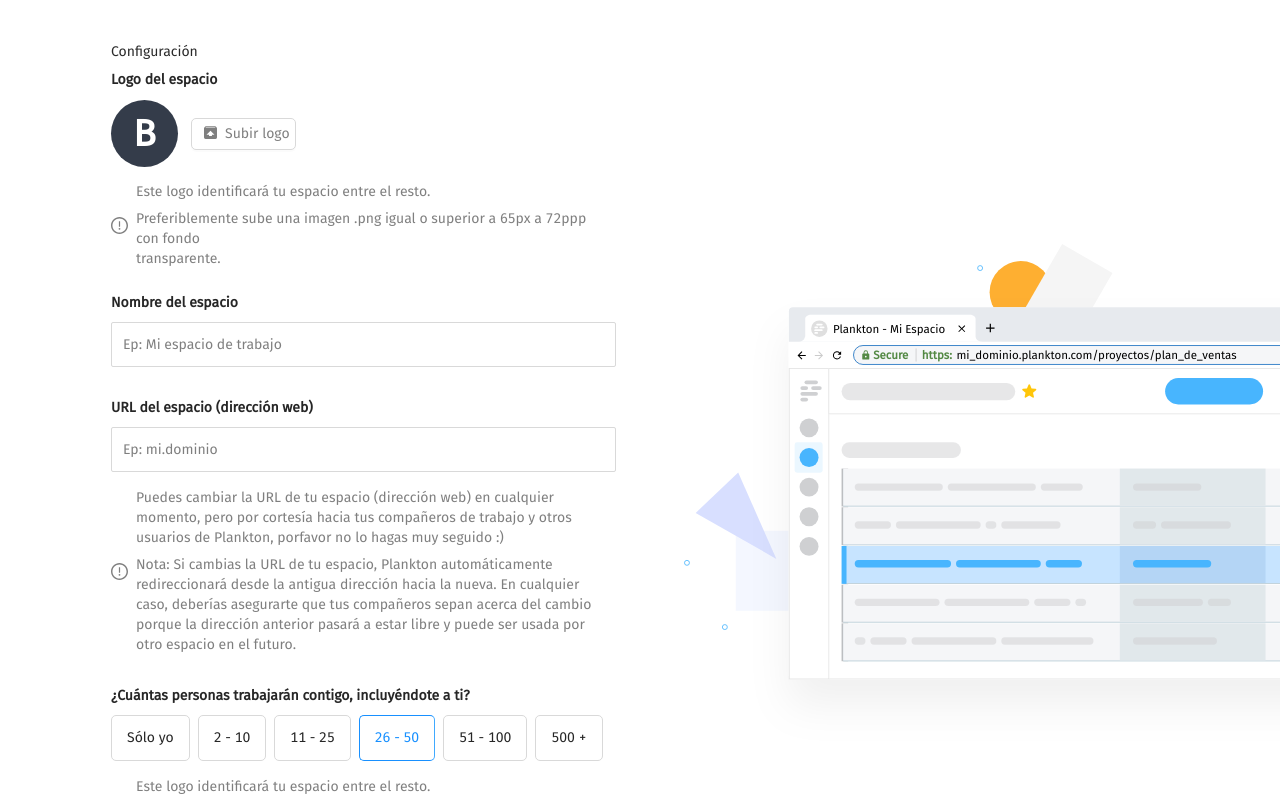
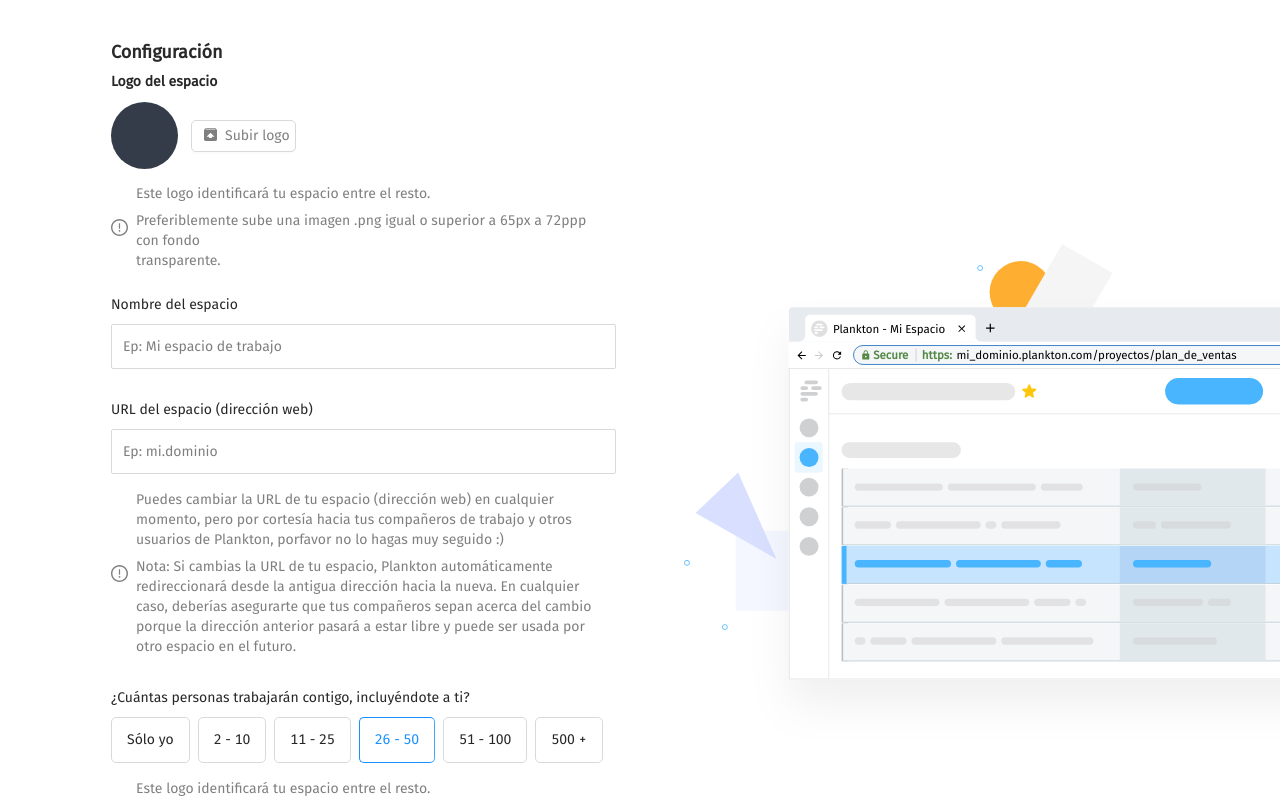
Before and after one commit to 92eduardocastillo/Test, a React (Create React App) app: page / in a window 1280 px wide. Shown: the top 800 px of the page. Built offline with nearby package versions, Linux system fonts and the light colour scheme.

Commit message:
primer trabajo con logo

```diff
--- a/src/App.css
+++ b/src/App.css
@@ -47,10 +47,10 @@
   .style-3 {
     font-family: var(--unnamed-font-family-fira-sans);
   font-style: var(--unnamed-font-style-normal);
-  font-size: var(--unnamed-font-size-14);
+  font-size: var(--unnamed-font-size-18);
   line-height: var(--unnamed-line-spacing-20);
   letter-spacing: var(--unnamed-character-spacing-0);
-  font-weight: lighter;
+  font-weight: bold;
     color: var(--unnamed-color-000000D6);
   }
 
@@ -68,7 +68,7 @@ label , input, p {
 
 label {
   color: var(--unnamed-color-000000);
-  font-weight: bold;
+  font-weight: 400;
 
 }
 .ant-form-item-label > label {
@@ -76,6 +76,7 @@ label {
   line-height: var(--unnamed-line-spacing-20);
   letter-spacing: var(--unnamed-character-spacing-0);
 }
+
 input , p {
   color: var(--unnamed-color-00000080);
   font-weight: var(--unnamed-font-weight-normal);
@@ -269,9 +270,17 @@ p {
   height: 27px;
 }  */
 
-.ant-upload-list-picture-card-container {
+.ant-upload-list-item {
   display: none;
 }
+
+/* .ant-upload-list-picture-card-container {
+  display: none;
+}
+
+.ant-upload-list .ant-upload-list-picture {
+  display: none;
+} */
 
 @media only screen and (max-width: 768px) {
   /* For mobile phones: */
--- a/src/componentes/formulario/logo/Logo.js
+++ b/src/componentes/formulario/logo/Logo.js
@@ -1,4 +1,4 @@
-import React from 'react'
+import React, { useState } from 'react'
 import { Form, Button, Upload, Avatar  } from 'antd';
 
 import { ExclamationCircleOutlined } from '@ant-design/icons';
@@ -7,6 +7,36 @@ import { Subir } from '../iconos/Subir';
 
 export const Logo = () => {
 
+
+  const [fileList, setFileList] = useState();
+
+  const [file, setFile] = useState();
+
+  const onChange = ({ fileList: newFileList }) => {
+    // if(newFileList.length===2){
+    //   newFileList.shift()
+    //   console.log(newFileList)
+    // }
+      console.log(newFileList);
+        setFileList(newFileList);
+        setFile(newFileList)
+  };
+
+  const onPreview = async file => {
+    let src = file.url;
+    if (!src) {
+      src = await new Promise(resolve => {
+        const reader = new FileReader();
+        reader.readAsDataURL(file.originFileObj);
+        reader.onload = () => resolve(reader.result);
+      });
+    }
+    const image = new Image();
+    console.log(image);
+    image.src = src;
+    const imgWindow = window.open(src);
+    imgWindow.document.write(image.outerHTML);
+  };
 
 
     return (
@@ -22,13 +52,16 @@ export const Logo = () => {
                   style={{
                     backgroundColor: '#343C4A',
                     borderRadius: '34px',
-                    opacity: '1',
                     marginRight: '13px',
                     fontSize: '37px',
+                    lineHeight: '34px',
                     fontWeight: 'bold'
                   }}
                 >
-                  B
+               {/* { (!fileList)
+               ? (<>B</>)
+               : (<p>{fileList[0].thumbUrl}<p/>)
+              } */}
                 </Avatar>
 
 
@@ -39,7 +72,15 @@ export const Logo = () => {
                   name="upload"
                   // getValueProps={(e)=>console.log(e)}
                 >
-                  <Upload name="logo" action="/upload.do" listType="picture" style={{width:'105px'}}>
+                  <Upload
+                  name="logo"
+                  action=""
+                  listType="picture"
+                  // listType="picture-card"
+                  fileList={fileList}
+                  onChange={onChange}
+                  onPreview={onPreview}
+                  style={{width:'105px'}}>
                     <Button
                     icon={ <Subir /> }
                     style={{
--- a/src/componentes/formulario/personas/Personas.js
+++ b/src/componentes/formulario/personas/Personas.js
@@ -45,7 +45,7 @@ export const Personas = () => {
                                 // borderColor: '#48B5FE',
                                 alignItems: 'center',
                                 fontSize: '14px',
-                                fontWeight: 'normal',
+                                fontWeight: 'Regular 400',
                                 fontFamily: 'Fira Sans'
                             }}
                                 className='personas-item'
--- a/src/index.css
+++ b/src/index.css
@@ -4,14 +4,10 @@
   box-sizing: border-box;
 }
 html {
-  font-family: Fira Sans;
-  /* max-width: 100%; */
-  /* max-width: 30%; */
-  /* max-width: 100%; */
+  font-family: 'Fira Sans', sans-serif !important;
 }
 
 body {
-  font-family: Fira Sans;
+  font-family: 'Fira Sans', sans-serif;
   height: fit-content;
-  /* margin: 0; */
 }
```
Also changed, not shown: src/componentes/formulario/logo/Demo.js (+4 -5 lines).
